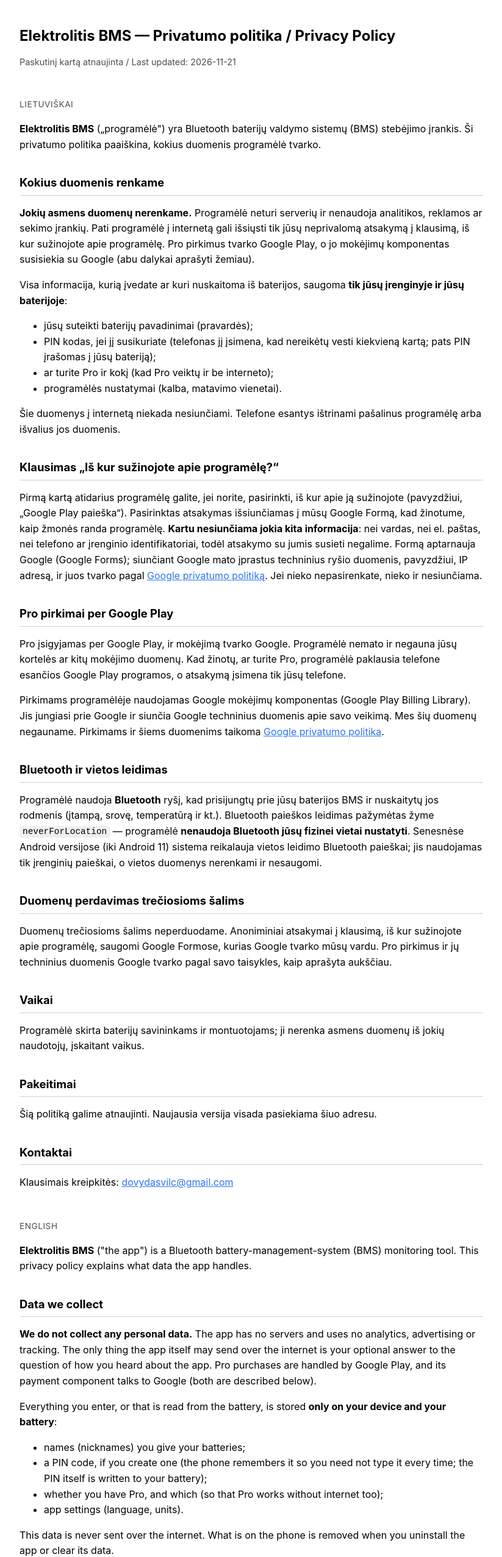
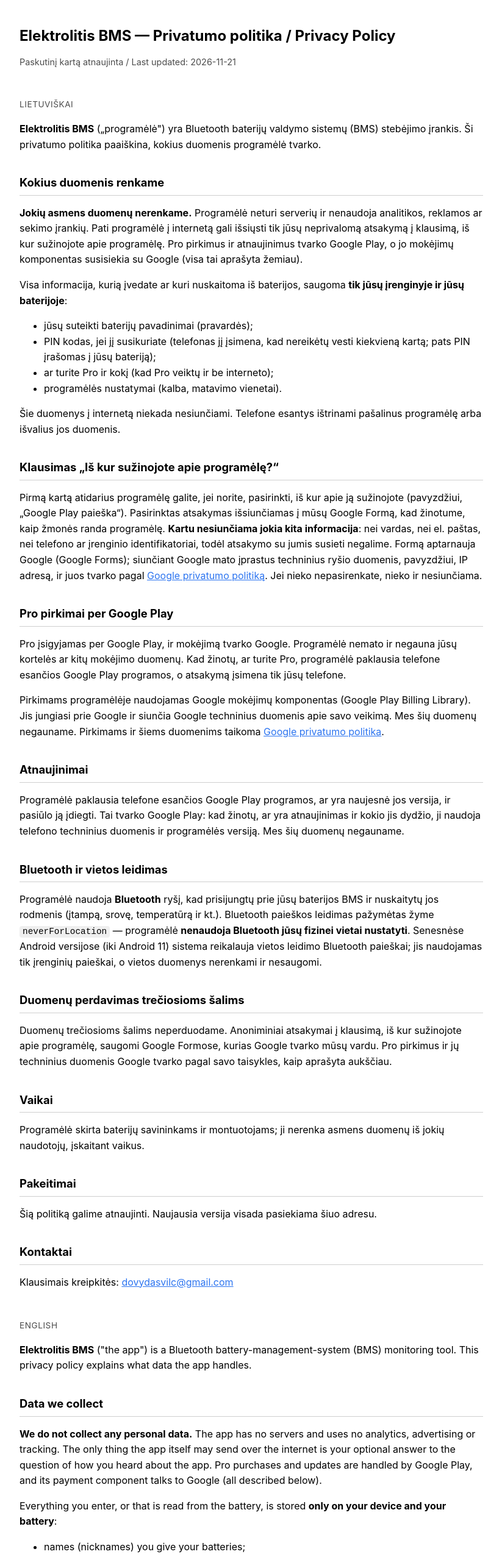
Before and after one commit to dofka1231313/elektrolitis-bms-privacy, a plain HTML site: page index.html in a window 1280 px wide. Shown: the top 2554 px of the page at 61% size, without its empty margins (228-1051 px from the left). Drawn offline with Linux system fonts and the light colour scheme.

Commit message:
The policy says the app asks Google Play for newer versions
From 1.19.1 the app asks the Google Play app on the phone whether a newer
version is out and offers to install it. Google Play does the asking, with
the phone's technical details and the app's version; we receive nothing.

Co-Authored-By: Claude Opus 5.5 <noreply@anthropic.com>

```diff
--- a/index.html
+++ b/index.html
@@ -32,8 +32,8 @@ programėlė tvarko.</p>
 <p><strong>Jokių asmens duomenų nerenkame.</strong> Programėlė neturi serverių
 ir nenaudoja analitikos, reklamos ar sekimo įrankių. Pati programėlė į internetą
 gali išsiųsti tik jūsų neprivalomą atsakymą į klausimą, iš kur sužinojote apie
-programėlę. Pro pirkimus tvarko Google Play, o jo mokėjimų komponentas susisiekia
-su Google (abu dalykai aprašyti žemiau).</p>
+programėlę. Pro pirkimus ir atnaujinimus tvarko Google Play, o jo mokėjimų
+komponentas susisiekia su Google (visa tai aprašyta žemiau).</p>
 <p>Visa informacija, kurią įvedate ar kuri nuskaitoma iš baterijos, saugoma
 <strong>tik jūsų įrenginyje ir jūsų baterijoje</strong>:</p>
 <ul>
@@ -65,6 +65,12 @@ tik jūsų telefone.</p>
 Billing Library). Jis jungiasi prie Google ir siunčia Google techninius duomenis
 apie savo veikimą. Mes šių duomenų negauname. Pirkimams ir šiems duomenims
 taikoma <a href="https://policies.google.com/privacy">Google privatumo politika</a>.</p>
+
+<h2>Atnaujinimai</h2>
+<p>Programėlė paklausia telefone esančios Google Play programos, ar yra naujesnė
+jos versija, ir pasiūlo ją įdiegti. Tai tvarko Google Play: kad žinotų, ar yra
+atnaujinimas ir kokio jis dydžio, ji naudoja telefono techninius duomenis ir
+programėlės versiją. Mes šių duomenų negauname.</p>
 
 <h2>Bluetooth ir vietos leidimas</h2>
 <p>Programėlė naudoja <strong>Bluetooth</strong> ryšį, kad prisijungtų prie jūsų
@@ -100,8 +106,8 @@ duomenų iš jokių naudotojų, įskaitant vaikus.</p>
 <p><strong>We do not collect any personal data.</strong> The app has no servers
 and uses no analytics, advertising or tracking. The only thing the app itself may
 send over the internet is your optional answer to the question of how you heard
-about the app. Pro purchases are handled by Google Play, and its payment
-component talks to Google (both are described below).</p>
+about the app. Pro purchases and updates are handled by Google Play, and its
+payment component talks to Google (all described below).</p>
 <p>Everything you enter, or that is read from the battery, is stored
 <strong>only on your device and your battery</strong>:</p>
 <ul>
@@ -133,6 +139,12 @@ Library). It connects to Google and sends Google technical data about how it is
 working. We do not receive this data. Purchases and this data are handled under
 the <a href="https://policies.google.com/privacy">Google Privacy Policy</a>.</p>
 
+<h2>Updates</h2>
+<p>The app asks the Google Play app on your phone whether there is a newer
+version of it, and offers to install it. Google Play handles this: to know
+whether there is an update and how big it is, it uses the phone's technical
+details and the app's version. We do not receive this data.</p>
+
 <h2>Bluetooth and location permission</h2>
 <p>The app uses <strong>Bluetooth</strong> to connect to your battery's BMS and
 read its values (voltage, current, temperature, etc.). The Bluetooth scan
```
